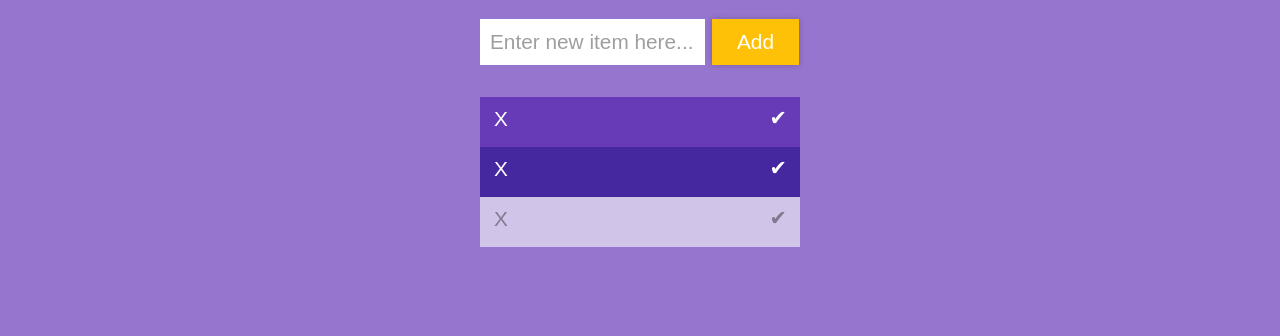
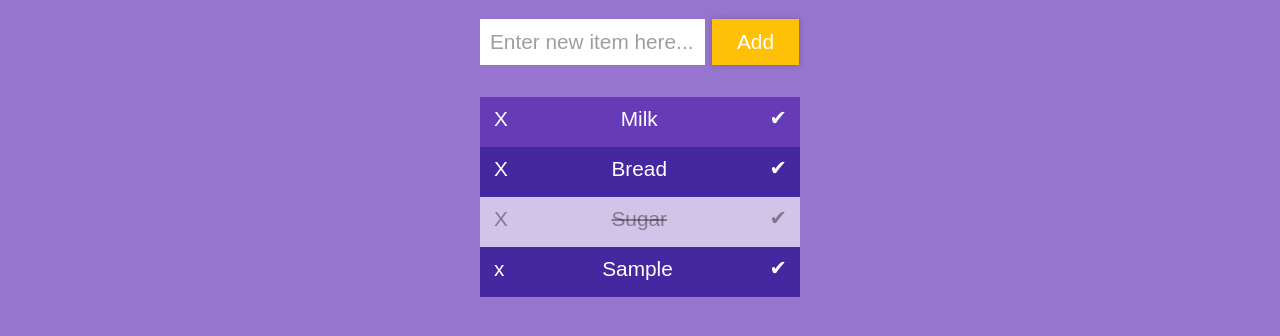
Before and after one commit to formacion-web/shopping-list, a plain HTML site: page starter-code/index.html in a window 1280 px wide. Both pictures are taken after typing "Sample" into the empty fields and a click on the button "Add". Shown: the part 106-442 px from the top of the page. Drawn offline with Linux system fonts and the light colour scheme.

Commit message:
correccion clase

```diff
--- a/starter-code/index.html
+++ b/starter-code/index.html
@@ -24,9 +24,9 @@
             <button>Add</button>
             <!--  List, list items, and list item buttons  -->
             <ul class="list">
-                <li class="list__item"><a class="list__delete-btn">X</a><a class="list__check-btn">✔</a></li>
-                <li class="list__item"><a class="list__delete-btn">X</a><a class="list__check-btn">✔</a></li>
-                <li class="list__item list__item--checked"><a class="list__delete-btn">X</a><a class="list__check-btn">✔</a></li>
+                <li class="list__item">Milk<a class="list__delete-btn">X</a><a class="list__check-btn">✔</a></li>
+                <li class="list__item">Bread<a class="list__delete-btn">X</a><a class="list__check-btn">✔</a></li>
+                <li class="list__item list__item--checked">Sugar<a class="list__delete-btn">X</a><a class="list__check-btn">✔</a></li>
             </ul>
 
         </main>
--- a/starter-code/index.js
+++ b/starter-code/index.js
@@ -2,48 +2,55 @@ window.addEventListener('load', () => {
 
     //newItem("Milk");
 
-    let button = document.addEventListener('click', addItem);
+    let button = document.querySelector("button");
+    button.addEventListener('click', addItem);
     let input = document.querySelector('input');
     let lista = document.querySelector('.list');
     //let input = document.querySelector('button').addEventListener('click', addItem);
-    //button.querySelector("button");
 
 });
 
 let addItem = () => {
 
     //let currentItem = document.getElementsByTagName('input');
-    //let newItem;
+    let newItem;
     let input = document.querySelector('input');
     if (input.value.length > 0) {
         newItem = (input.value);
         input.value = '';
     }
-};
-let newItem = (item) => {
+
+
+// crear elemento
 
     let listItem = document.createElement('li');
     let checkItem = document.createElement('a');
-    let text = document.createTextNode(item);
+    //let text = document.createTextNode(item);
     let deleteItem = document.createElement('a');
 
+// añadir contenido
+
+    deleteItem.innerText = 'x';  // pintar icono delete
+    checkItem.innerText = '✔';   // pintar icono checked
+    listItem.textContent=newItem;  // escribir el texto dentro  del continente
+
+    listItem.classList.add('list__item');
+    deleteItem.classList.add('list__delete-btn');
+    checkItem.classList.add('list__check-btn');
+
+    checkItem.addEventListener('click',checkedItem);
+    deleteItem.addEventListener('click',removeItem);
+
     listItem.appendChild(checkItem);
-    listItem.appendChild(text);
     listItem.appendChild(deleteItem);
-
-    deleteItem.innerText = 'x';
-    checkItem.innerText = '✔';
-
-    listItem.classList.add('.list__item');
-    deleteItem.classList.add('.list__delete-btn');
-    checkItem.classList.add('.list__check-btn');
     document.querySelector('ul').appendChild(listItem);
 
 };
 
 
 
-let removeItem = (deleteItem) => {
+let removeItem = (e) => {
+    e.target.addEventListener
     //deleteItem.currentTarget.parentNode.remove();
     input.item(0).focus();
     deleteItem.addEventListener('click', removeItem);
```
